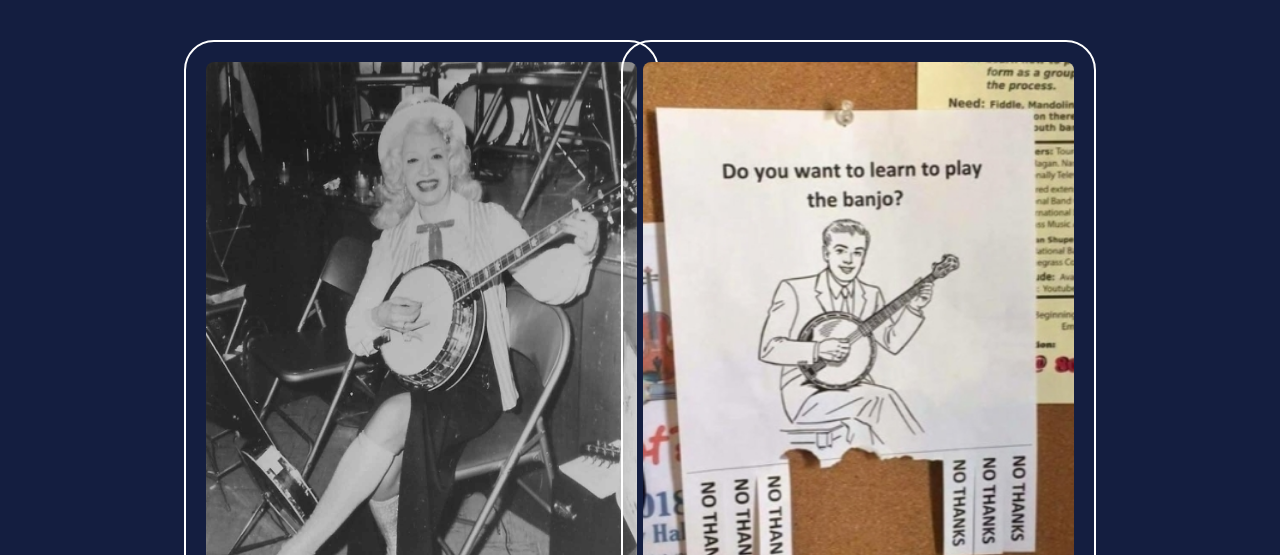
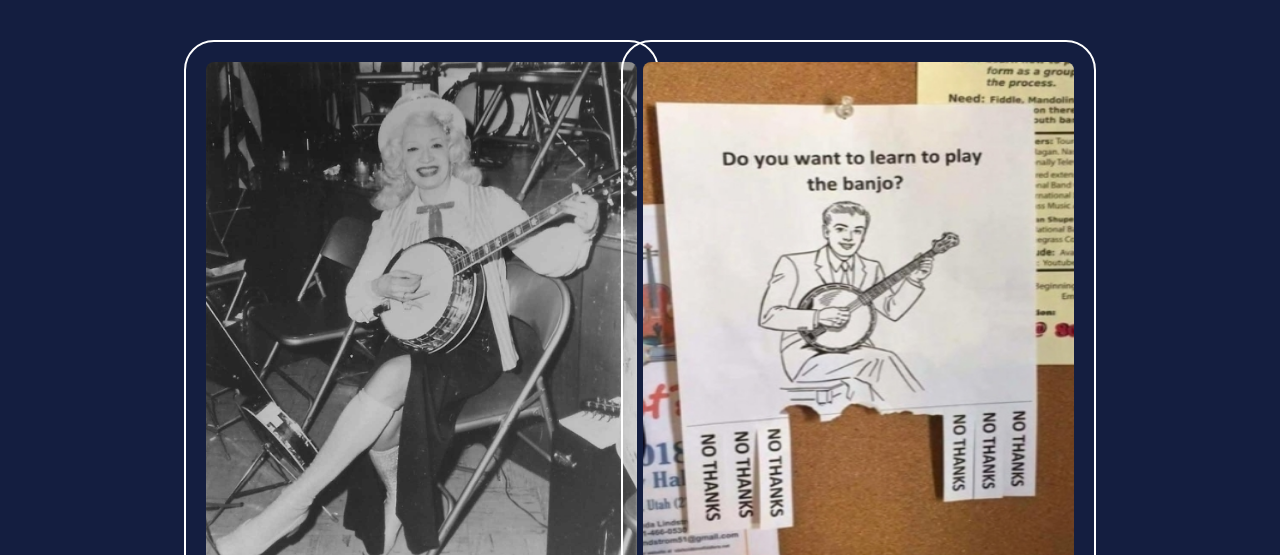
Before and after one commit to MikayP/sfbanjo, a plain HTML site: page jointheband.html in a window 1280 px wide. Shown: the part 245-800 px from the top of the page. Drawn offline with nearby package versions, Linux system fonts and the light colour scheme; a web font is replaced by a local one.

Commit message:
styles edits

```diff
--- a/styles.css
+++ b/styles.css
@@ -259,7 +259,7 @@ padding:20px;
   border-radius:30px;
     padding:20px;
   border: solid white 2px;
-    max-height:615px;
+    max-height:550px;
     min-width: 475px;
     margin:0;
 }
```
